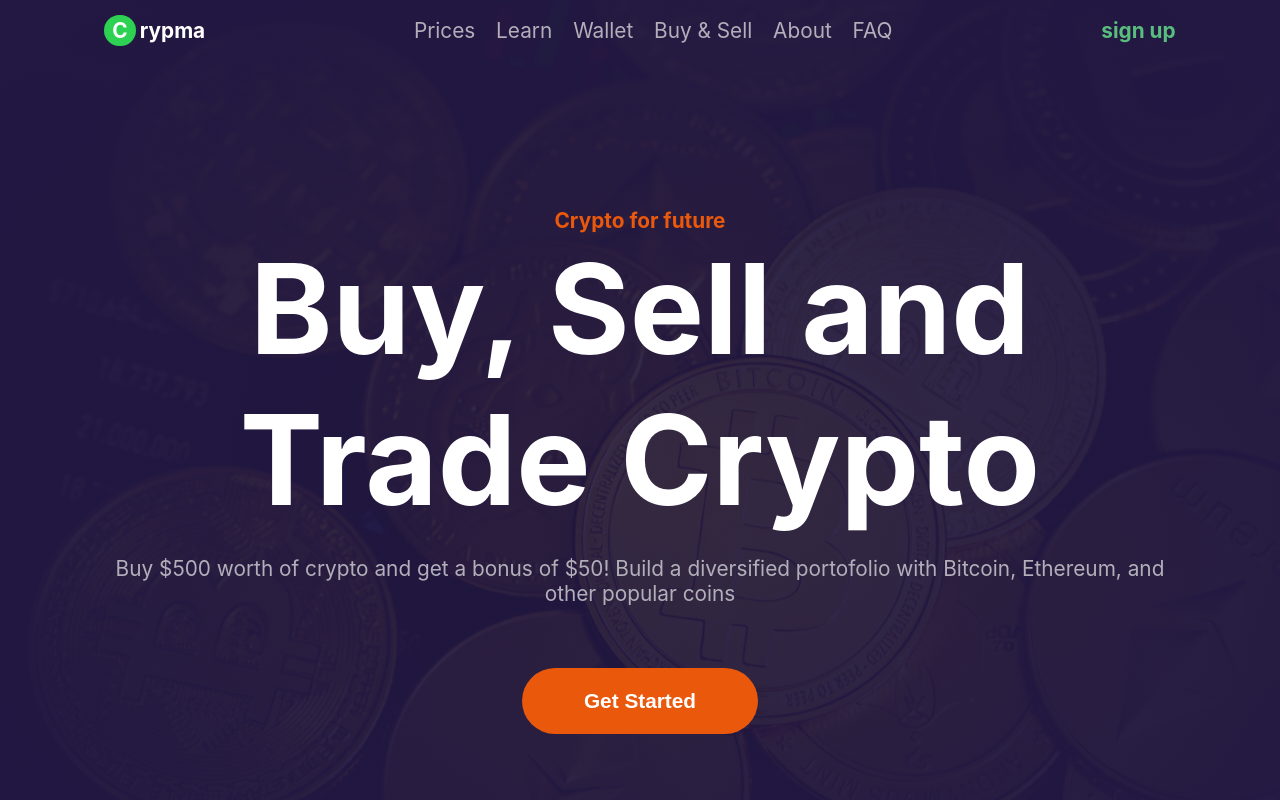
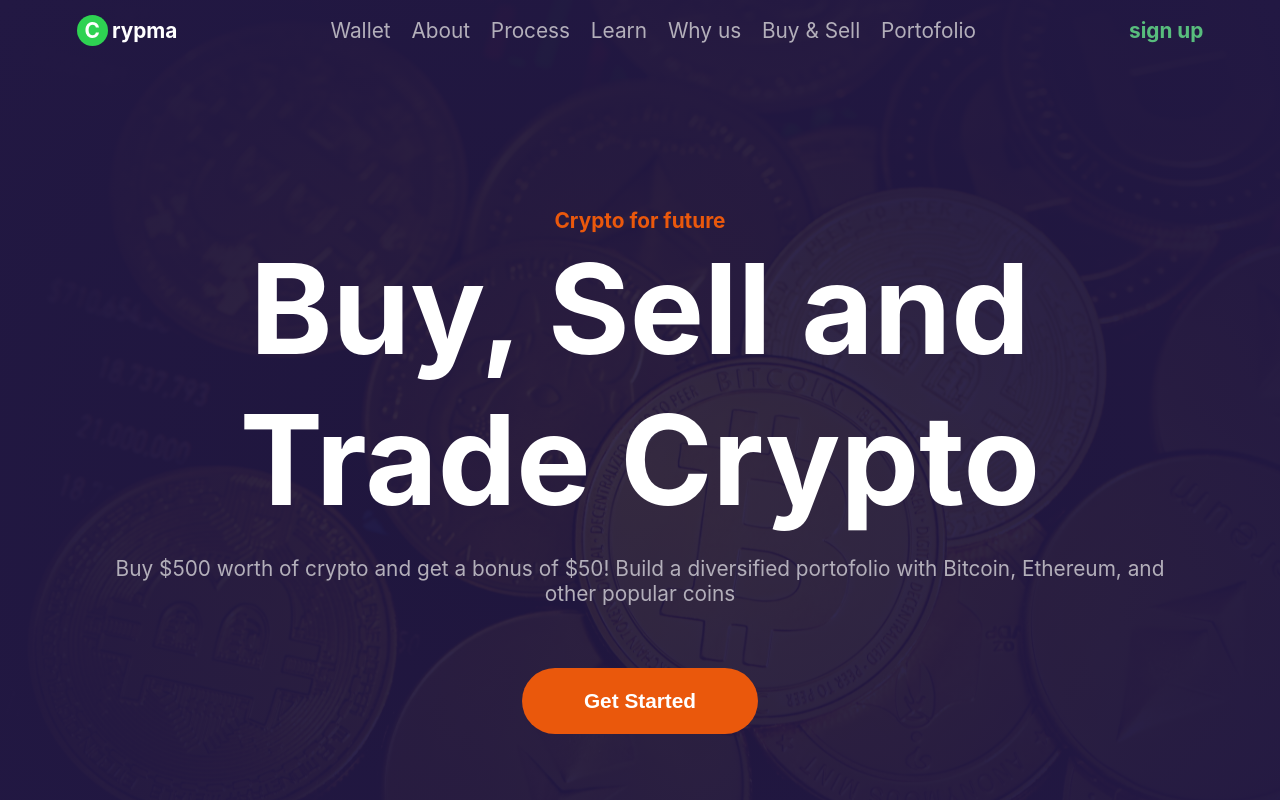
Before and after one commit to turtledev65/Crypma, a React (Vite) app: page / in a window 1280 px wide. Shown: the top 800 px of the page. Built offline with nearby package versions, Linux system fonts and the light colour scheme; no server answers.

Commit message:
fix: add the correct links to the navbar and appropiate ids for each section

```diff
--- a/src/App.tsx
+++ b/src/App.tsx
@@ -23,12 +23,13 @@ function App() {
       <Navbar>
         <Logo />
         <ul>
-          <li><a className="link" href="#prices">Prices</a></li>
+          <li><a className="link" href="#wallet">Wallet</a></li>
+          <li><a className="link" href="#about">About</a></li>
+          <li><a className="link" href="#process">Process</a></li>
           <li><a className="link" href="#learn">Learn</a></li>
-          <li><a className="link" href="#wallet">Wallet</a></li>
+          <li><a className="link" href="#why-us">Why us</a></li>
           <li><a className="link" href="#buy-and-sell">Buy & Sell</a></li>
-          <li><a className="link" href="#about">About</a></li>
-          <li><a className="link" href="#faq">FAQ</a></li>
+          <li><a className="link" href="#portofolio">Portofolio</a></li>
         </ul>
         <a href="/signup" className="font-bold color-green">sign up</a>
       </Navbar>
@@ -113,7 +114,7 @@ function App() {
             </div>
           </div>
         </section>
-        <section className="p-5 text-center">
+        <section id="process" className="p-5 text-center">
           <p className="tagline">Process</p>
           <h2>How It Works</h2>
           <div className="step-list">
@@ -146,7 +147,7 @@ function App() {
             </div>
           </div>
         </section>
-        <section className="p-5">
+        <section id="learn" className="p-5">
           <div className="flex justify-between align-center">
             <div>
               <p className="tagline">About Crypto</p>
@@ -187,7 +188,7 @@ function App() {
             </article>
           </div>
         </section>
-        <section className="p-5 text-center">
+        <section id="why-us" className="p-5 text-center">
           <p className="tagline">Our Speciality</p>
           <h2>WHY Choose Us</h2>
           <div className="flex flex--center flex--1">
@@ -205,7 +206,7 @@ function App() {
             </Card>
           </div>
         </section>
-        <section className="p-5 flex flex--1 gap-5">
+        <section id="buy-and-sell" className="p-5 flex flex--1 gap-5">
           <div className="flex flex-center">
             <div>
               <p className="tagline">Earn</p>
@@ -256,7 +257,7 @@ function App() {
             </li>
           </ul>
         </section>
-        <section className="p-5 text-center">
+        <section id="portofolio" className="p-5 text-center">
           <p className="tagline">Portofolio</p>
           <h2>Create Portofolio</h2>
           <ol className="grid grid-2x2 gap-1">
```
